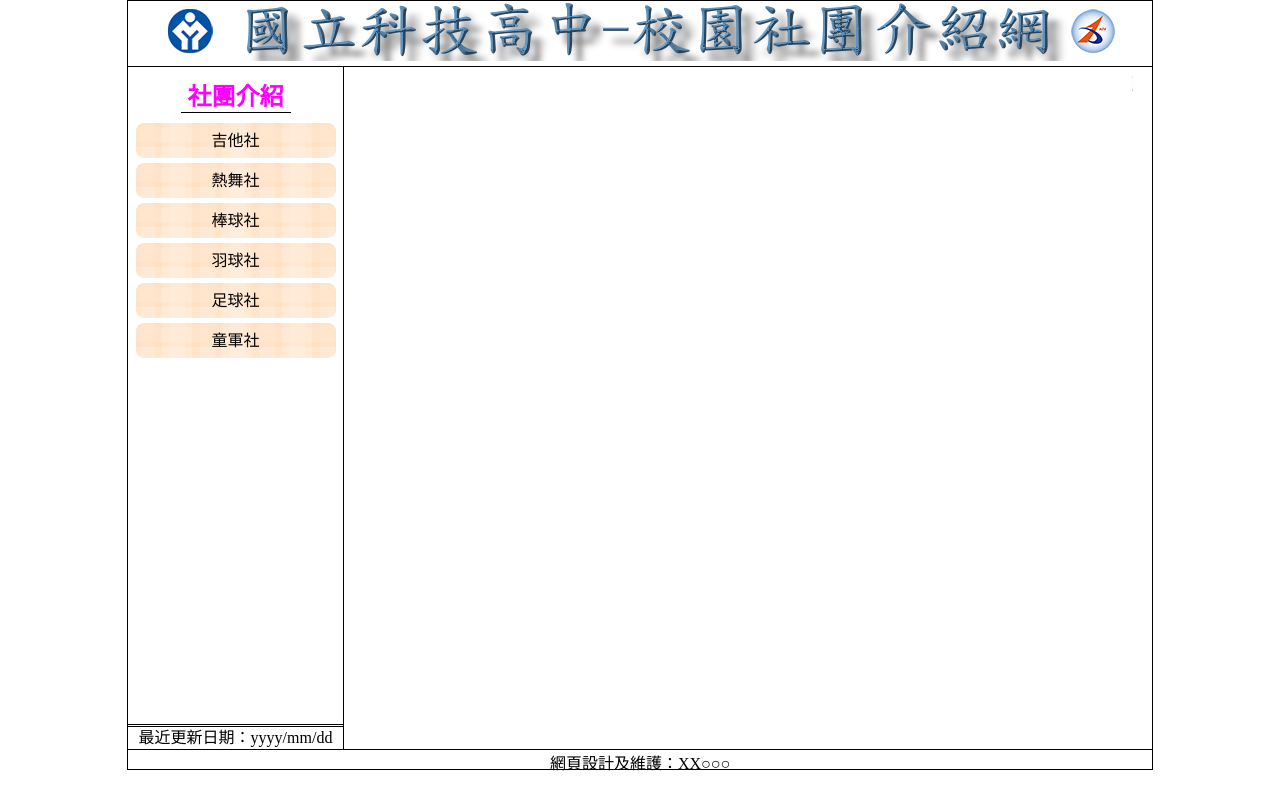
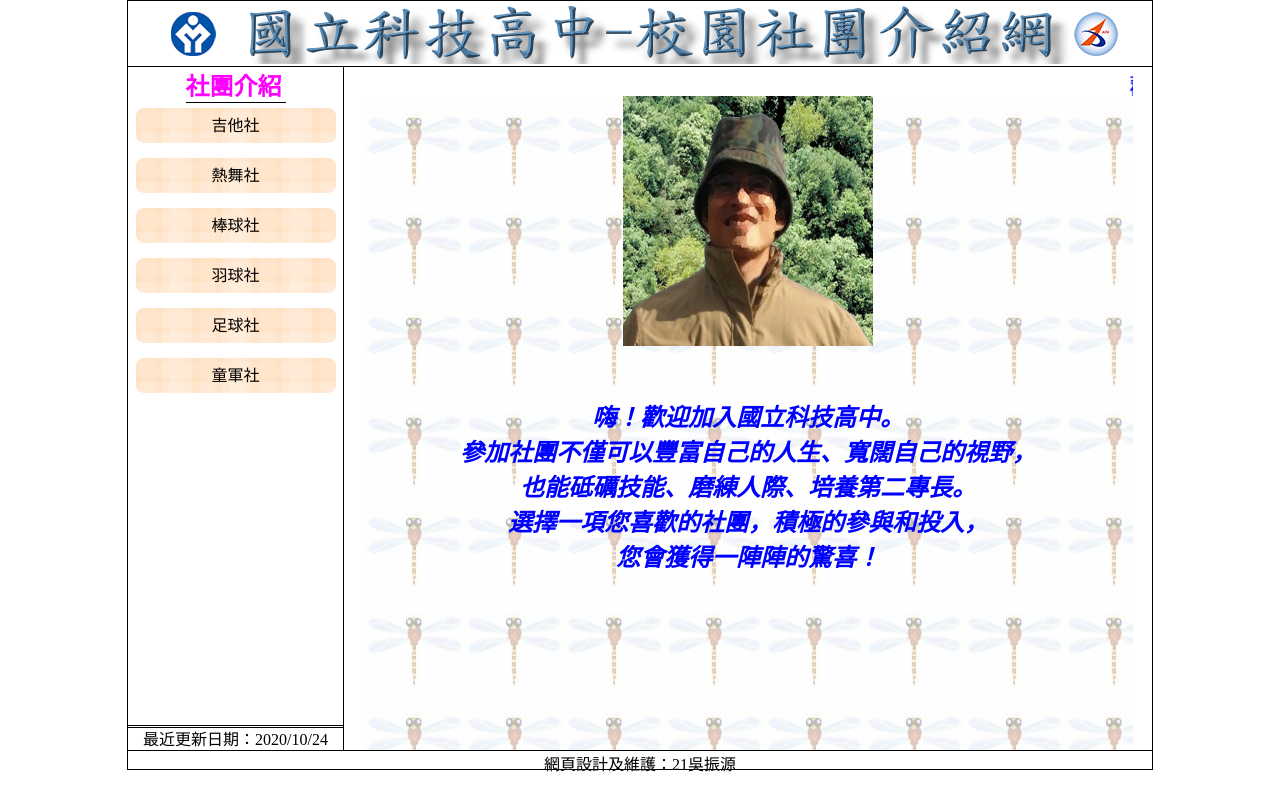
Before and after one commit to Kyosukewu/levelC-web01, a plain HTML site: page index.html in a window 1280 px wide. Drawn offline with Linux system fonts and the light colour scheme.

Commit message:
程式碼精簡、連結修正

```diff
--- a/index.html
+++ b/index.html
@@ -4,76 +4,75 @@
     <meta charset="UTF-8">
     <meta name="viewport" content="width=device-width, initial-scale=1.0">
     <title>國立科技高中─校園社團介紹網</title>
+</head>
 <style>
-    *{
-        margin:0;
-        padding:0;
+    * {
+        margin: 0;
+        padding: 0;
         list-style: none;
         font-family: "標楷體";
         font-weight: medium;
         font-size: 16px;
     }
-    body{
+    body {
         width: 1024px;
         height: 768px;
         margin: auto;
-        border: 1px solid #000000;
+        border: 1px solid;
     }
-    .banner{
-        width: 1000px;
-        height: 65px;
-        margin:auto;
+    .banner {
+        width: 994px;
+        height: 60px;
+        margin: 2.5px auto;
     }
-    .content{
+    .container {
         display: flex;
         height: 683px;
-        border-top: 1px solid #000;
-        box-sizing: border-box;
+        border-top: 1px solid;
+        border-bottom: 1px solid;
     }
-    .menu{
-        flex-basis: 215px;
-        text-align: center;
-        border-right: 1px solid #000;
-        display: flex;
-        flex-direction: column;
-        align-items: center;
-        justify-content: space-between;
+    .wrap {
+        width: 215px;
+        border-right: 1px solid;
+    }
+    .path {
+        height: 658px;
     }
     h1{
         font-size: 24px;
         color: #f0f;
         border-bottom: 1px solid #000;
-        width: 110px;
-        margin: 10px auto;
+        width: 100px;
+        margin: auto;
     }
     .select{
         width: 200px;
-        height: 40px;
-        background-image: url(image/menu1.png);
+        height: 45px;
+        background-image: url(images/menu1.png);
         background-repeat: no-repeat;
         line-height: 35px;
+        text-align: center;
+        margin: 5px auto 0;
     }
     .select a{
-
+        padding: 8px 75px;
         color: #000;
         text-decoration: none;
     }
     .select:hover{
-        background-image: url(image/menu2.png);
+        background-image: url(images/menu2.png);
     }
-    .update{
-        width: 215px;
+    .update {
         height: 25px;
-        line-height: 22px;
-        box-sizing: border-box;
-        border-top:3px double #000;
+        text-align: center;
+        border-top: 3px double;
+        line-height: 23px;
     }
-    .container{
+    .content{
         width: 770px;
         margin: auto;
     }
     marquee{
-        width: 770px;
         height: 29px;
         font-size: 24px;
         color: #00f;
@@ -81,28 +80,26 @@
     }
     iframe{
         width: 770px;
-        height: 652px;
+        height: 654px;
         overflow: hidden;
+        margin: auto;
     }
-    .footer{
+    .footer {
         height: 20px;
         text-align: center;
-        border-top: 1px solid #000;
-        box-sizing: border-box;
     }
 </style>
-</head>
 <body>
     <div class="banner">
-        <a href="index2.html" target="_self">
-        <img src="image/logo.png" alt="「國立科技高中─校園社團介紹網"></a>
+        <a href="index.html" target="_self">
+            <img class="logo" src="images/logo.png" alt="國立科技高中校園社團介紹網"></a>
     </div>
-<div class="content">
-    <div class="menu">
+    <div class="container">
         <div class="wrap">
+            <div class="path">
                 <h1>社團介紹</h1>
                 <div class="select">
-            <a href="guitar_history1.html" target="imain">吉他社</a>
+                    <a href="guitar_history.html" target="imain">吉他社</a>
                 </div>
                 <div class="select">
                     <a href="#">熱舞社</a>
@@ -121,16 +118,17 @@
                 </div>
             </div>
             <div class="update">
-        <p>最近更新日期：yyyy/mm/dd</p>
+                <p>最近更新日期：2020/10/24</p>
             </div>
         </div>
-    <div class="container">
-    <marquee>歡迎光臨校園社團介紹網，參觀後請支持社團活動並熱烈參與</marquee>
-    <iframe src="main1.html" frameborder="0" name="imain"></iframe>
+        <div class="content">
+            <marquee>歡迎光臨校園社團介紹網，參觀後請支持社
+                團活動並熱烈參與</marquee>
+            <iframe src="main.html" name="imain" frameborder="0"></iframe>
         </div>
     </div>
     <div class="footer">
-    <p>網頁設計及維護：XX○○○</p>
+        <p>網頁設計及維護：21吳振源</p>
     </div>
 </body>
 </html>
--- a/main.html
+++ b/main.html
@@ -7,7 +7,7 @@
 <style type="text/css">
     body{
         margin: auto;
-        background-image: url(image/0101.jpg);
+        background-image: url(images/0101.jpg);
         text-align: center;
     }
     img{
@@ -26,7 +26,7 @@
 </style>
 </head>
 <body>
-    <img src="image/0104.jpg" alt="科技高中校長">
+    <img src="images/0104.jpg" alt="科技高中校長">
     <div class="text">
         嗨！歡迎加入國立科技高中。<br>
          參加社團不僅可以豐富自己的人生、寬闊自己的視野，<br>
```
Also changed, not shown: guitar_event.html (+4 -4 lines), guitar_history.html (+4 -4 lines), guitar_learning.html (+4 -4 lines), images/0101.jpg (renamed from image/0101.jpg), images/0102.jpg (renamed from image/0102.jpg), images/0103.jpg (renamed from image/0103.jpg), images/0104.jpg (renamed from image/0104.jpg), images/logo.png (renamed from image/logo.png), images/logo1.png (renamed from image/logo1.png), images/logo2.png (renamed from image/logo2.png), images/logo3.jpg (renamed from image/logo3.jpg), images/menu1.png (renamed from image/menu1.png), images/menu2.png (renamed from image/menu2.png). Lines whose indentation alone changed are shown as unchanged.
